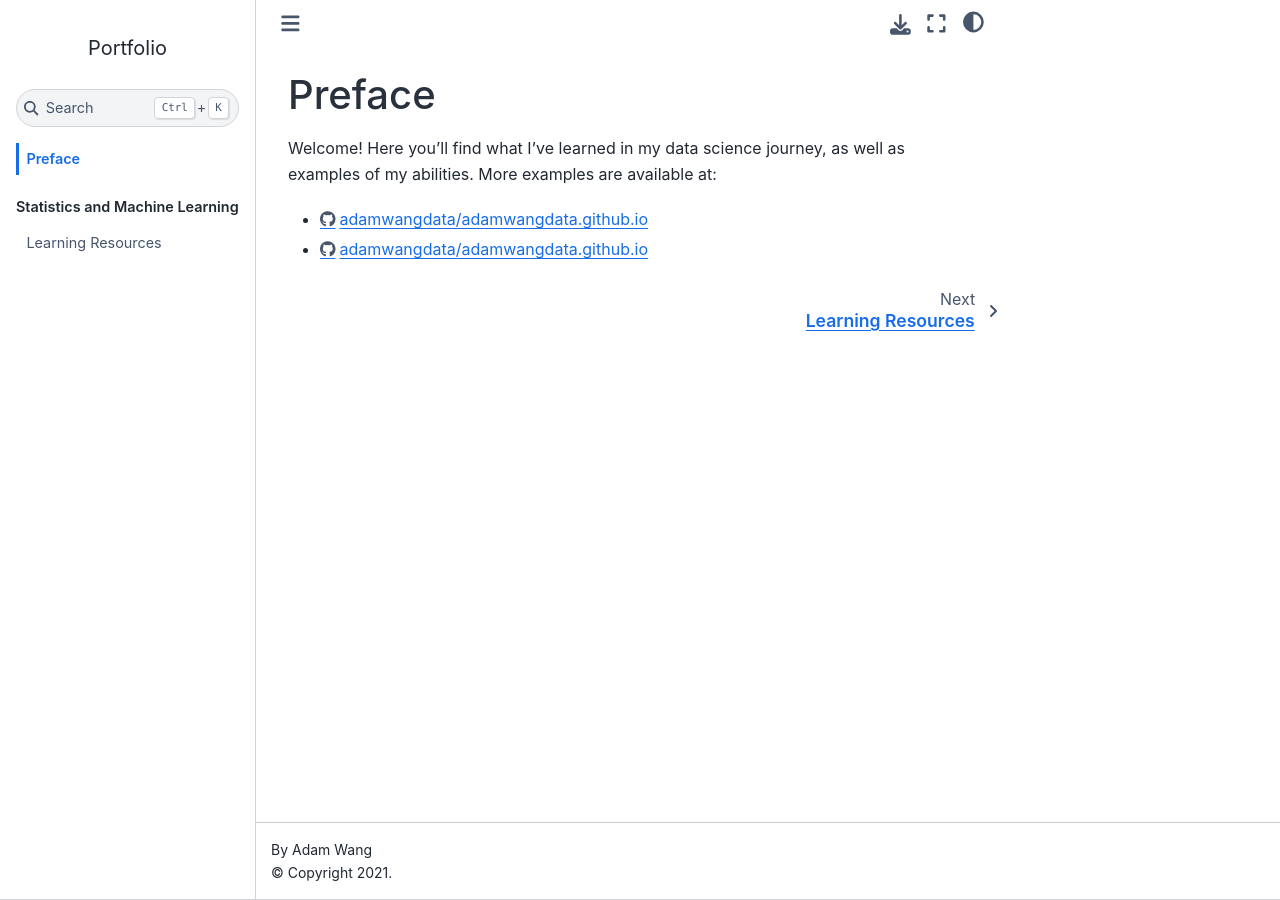
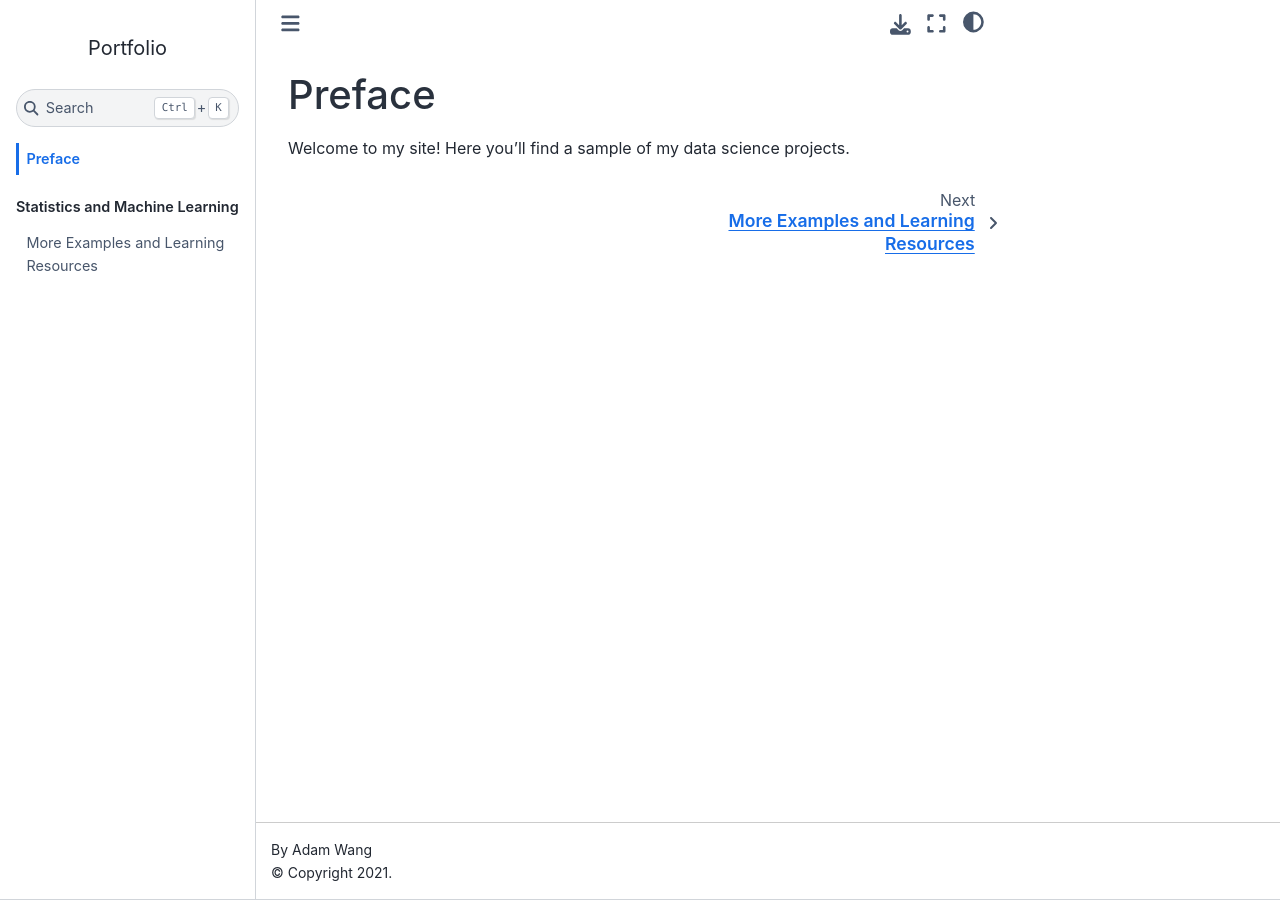
Before and after one commit to adamwangdata/adamwangdata.github.io, a Jupyter Book: the page built from preface.md, in a window 1280 px wide. Built offline with Jupyter Book 1.0.4 settings and Sphinx 7.4.7 and the Sphinx Book theme 1.1.4, drawn with Linux system fonts in a browser that asks for light colours; pages that are not in the unit, such as notebooks, are missing from menus.

Commit message:
Reorder material and update preface

```diff
--- a/_toc.yml
+++ b/_toc.yml
@@ -6,10 +6,10 @@ parts:
   - file: deploy/churn
 - caption: Statistics and Machine Learning
   chapters:
-  - file: stat-ml/resources
   - file: stat-ml/ff_yelp
   - file: stat-ml/forecast
   - file: stat-ml/reconstruct
+  - file: stat-ml/resources
 - caption: Python
   chapters:
   - file: python/euler
--- a/preface.md
+++ b/preface.md
@@ -1,7 +1,3 @@
 # Preface
 
-Welcome! Here you'll find what I've learned in my data science journey, as well as examples of my abilities.
-More examples are available at:
-
-- [https://github.com/adamwangdata/adamwangdata.github.io/tree/main/stat-ml-examples](https://github.com/adamwangdata/adamwangdata.github.io/tree/main/stat-ml-examples)
-- [https://github.com/adamwangdata/adamwangdata.github.io/tree/main/python-examples](https://github.com/adamwangdata/adamwangdata.github.io/tree/main/python-examples)
+Welcome to my site! Here you'll find a sample of my data science projects.
```
Also changed, not shown: stat-ml/resources.md (+9 -12 lines).
